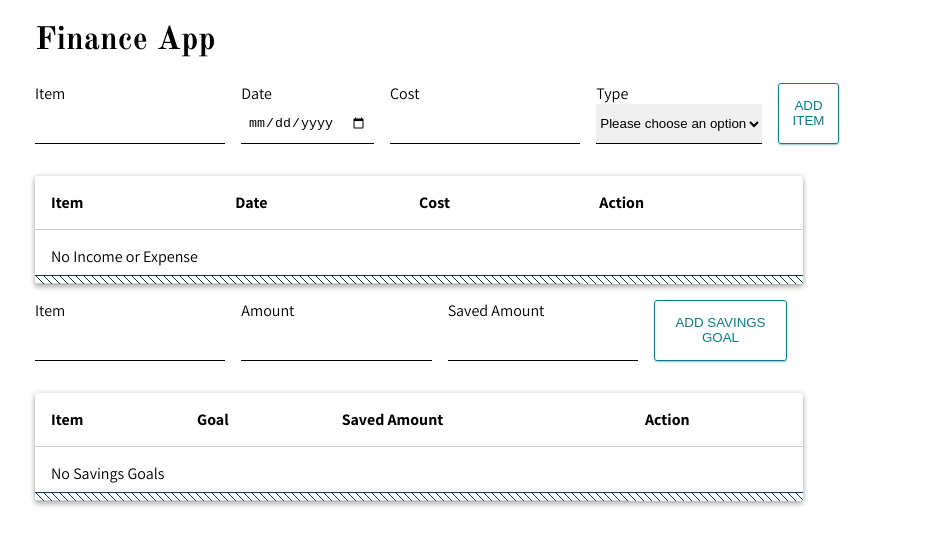
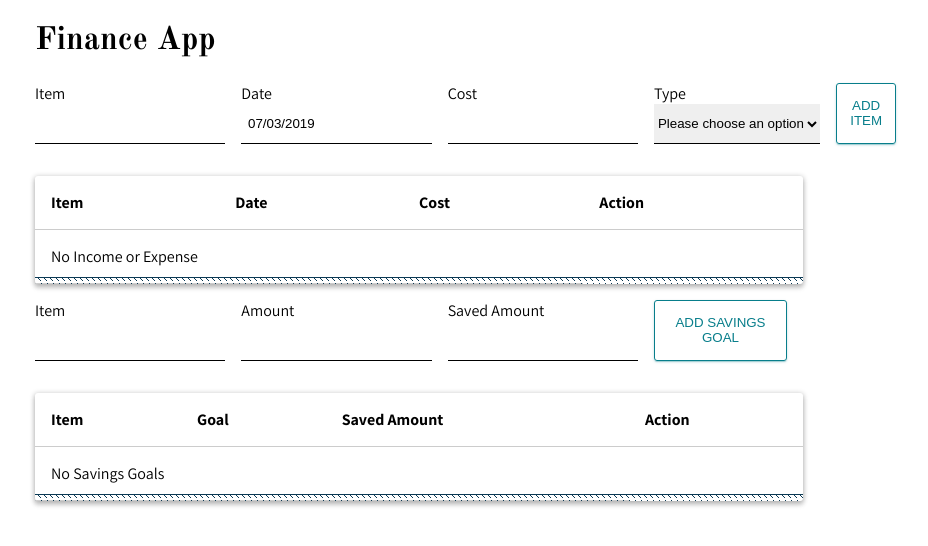
Before and after one commit to gward35/FinanceApp, a React (Create React App) app: page / in a window 1280 px wide. Shown: the top 546 px of the page, without its empty margins (221-1149 px from the left). Built offline with nearby package versions, Linux system fonts and the light colour scheme.

Commit message:
add react datepicker and update addItemForm and convert date obj in Ledger component

```diff
--- a/package.json
+++ b/package.json
@@ -5,6 +5,7 @@
   "dependencies": {
     "node-sass": "^4.12.0",
     "react": "^16.8.6",
+    "react-datepicker": "^2.7.0",
     "react-dom": "^16.8.6",
     "react-scripts": "3.0.1",
     "victory": "^32.3.0"
--- a/src/App.scss
+++ b/src/App.scss
@@ -32,7 +32,7 @@ table {
   &::after {
     content: '';
     display: block;
-    height: 8px;
+    height: 6px;
     width: 100%;
     background-image: repeating-linear-gradient(45deg,#0B3954, #0B3954 1px, transparent 1px, transparent 6px);
     -webkit-backface-visibility: hidden;
@@ -41,7 +41,7 @@ table {
     position: absolute;
     left: 0;
     bottom: 0;
-    background-size: 8px 8px;
+    background-size: 6px 6px;
   }
 
   th, td {
@@ -62,6 +62,7 @@ table {
     content: "\00a0";
     position: absolute;
     border-bottom: 1px solid #000;
+    height: 0;
   }
 
   &:after {
@@ -103,6 +104,7 @@ button {
   border-radius: 3px;
   text-transform: uppercase;
   margin-right: 1rem;
+  cursor: pointer;
 
   &::after {
     left: -10%;
@@ -133,7 +135,9 @@ button {
   }
 }
 
-
+.react-datepicker-wrapper {
+  display: block !important;
+}
 
 .add-item,
 .add-savings,
--- a/src/components/addItemForm.js
+++ b/src/components/addItemForm.js
@@ -1,8 +1,11 @@
 import React, {useState} from 'react';
+import DatePicker from 'react-datepicker';
+
+import "react-datepicker/dist/react-datepicker.css";
 
 const AddItemForm = props => {
 
-  const initialFormState = {id: null, item: '', date: '', cost: '', type: ''}
+  const initialFormState = {id: null, item: '', date: new Date(), cost: '', type: ''}
 
   const [money, setItem] = useState(initialFormState)
 
@@ -10,6 +13,10 @@ const AddItemForm = props => {
     const {name, value} = event.target
 
     setItem({...money, [name]: value })
+  }
+
+  const handleChange = date => {
+    setItem( {...money, date: date} )
   }
 
   return (
@@ -26,7 +33,7 @@ const AddItemForm = props => {
       </div>
       <div className="input">
         <label>Date</label>
-        <input type="date" name="date" value={money.date} onChange={handleInputChange} />
+        <DatePicker selected={money.date} onChange={handleChange} />
       </div>
       <div className="input">
         <label>Cost</label>
--- a/src/components/ledger.js
+++ b/src/components/ledger.js
@@ -15,7 +15,7 @@ const Ledger = props => (
         props.items.map(money => (
         <tr key={money.id}>
           <td><span className={money.type}>{money.type}</span>{money.item}</td>
-          <td>{money.date}</td>
+          <td>{money.date.toString()}</td>
           <td>{money.cost}</td>
           <td><button onClick={() => props.deleteItem(money.id)}>Delete</button></td>
         </tr>
```
Also changed, not shown: 1 other file (tests, documents, lock files or other folders).
